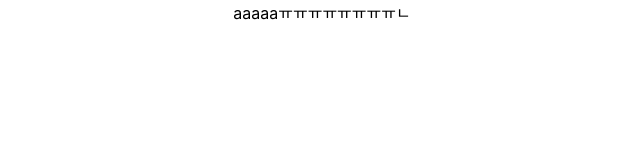
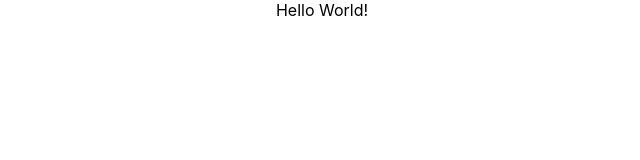
Before and after one commit to YooInSik/react_study1, a React (Create React App) app: page / in a window 1280 px wide. Shown: the top 160 px of the page, without its empty margins (318-958 px from the left). Built offline with nearby package versions, Linux system fonts and the light colour scheme.

Commit message:
HelloWorld

```diff
--- a/src/App.js
+++ b/src/App.js
@@ -4,7 +4,7 @@ import React from 'react';
 function App() {
   return (
     <div className="App">
-      <h>aaaaaㅠㅠㅠㅠㅠㅠㅠㅠㄴ</h>
+      <h>Hello World!</h>
     </div>
   );
 }
```
Also changed, not shown: 1 other file (tests, documents, lock files or other folders).
